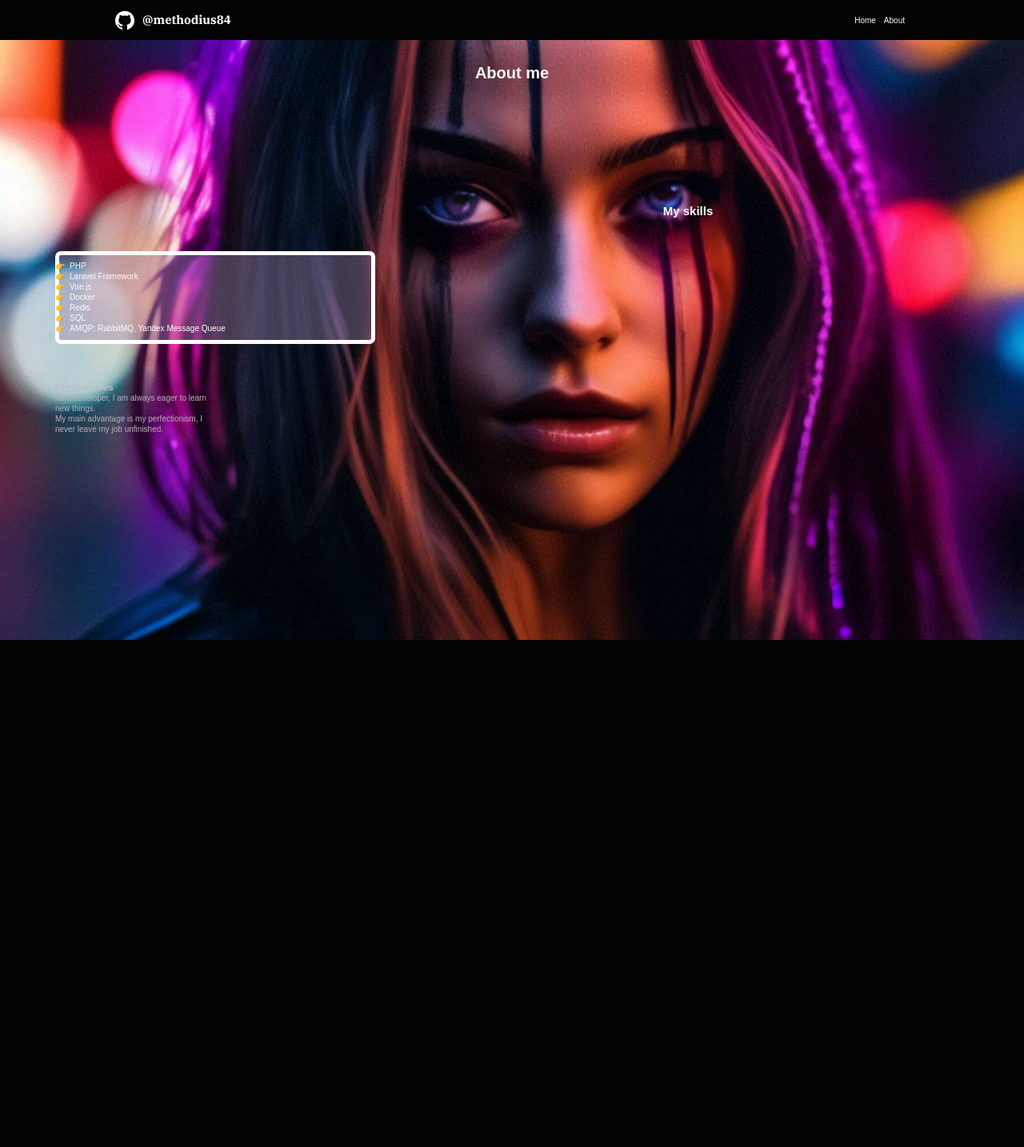
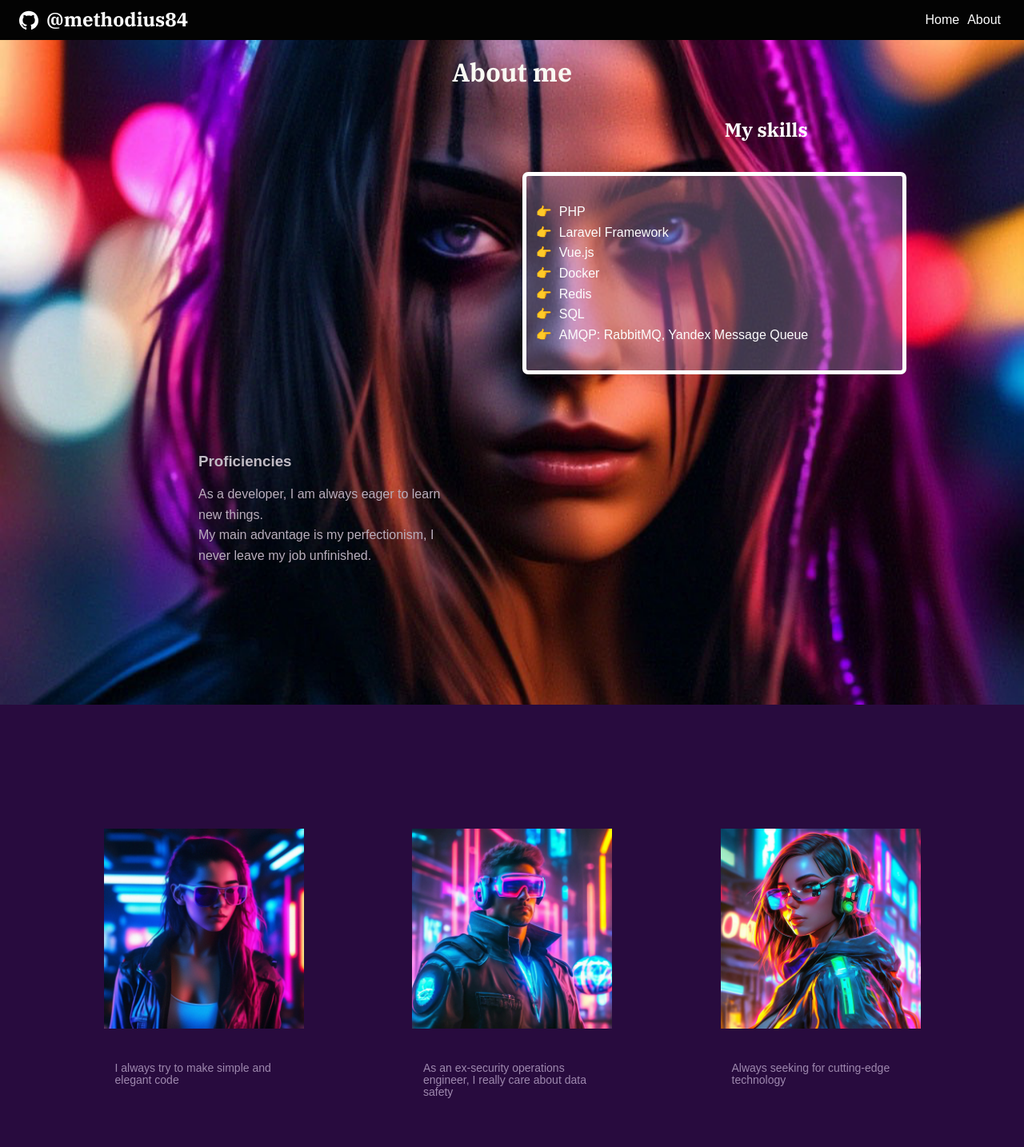
Before and after one commit to methodius84/portfolio-frontend, a Vue app: page /about in a window 1280 px wide. Shown: the top 1434 px of the page at 80% size. Before the commit the page ends 1243 px from the top, so only its background shows below. Built offline with nearby package versions, Linux system fonts and the light colour scheme; a web font is replaced by a local one.

Commit message:
about-view styles and on-scroll animation

```diff
--- a/src/assets/about-view.sass
+++ b/src/assets/about-view.sass
@@ -1,55 +1,107 @@
 @import "variables"
+@import "mixin"
 
-.about-wrapper
+.about-page-wrapper
   position: relative
-  height: 100dvh
-  background-image: url("../assets/images/girl-background.png")
-  background-repeat: no-repeat
-  background-size: cover
-  background-position: center center
   .about
-    padding: 78px 45px 0
+    @include for-size(tablet-portrait-up)
+      font-size: 1.2em
+      line-height: 1.2em
+    @include for-size(tablet-landscape-up)
+      font-size: 1.4em
+      line-height: 1.4em
+    @include for-size(desktop-up)
+      font-size: 1.6em
+      line-height: 1.6em
+    min-height: 100dvh
+    background-image: url("../assets/images/girl-background.png")
+    background-repeat: no-repeat
+    background-size: cover
+    background-position: center center
+    padding: 78px 0
     position: relative
     .about-title
       display: flex
       justify-content: center
       color: $primary-h-text-color
     .container
-      margin-top: 150px
-      overflow: visible
+      margin-top: 46px
+      display: block
       .proficiencies
-        margin-top: 46px
+        margin: 5em 1.5em
+        display: block
         color: $primary-h3-text-color
-      .proficiencies-text
-        text-align: left
-        color: $primary-paragraph-small-text2
-        width: 200px
-        display: flex
-        flex-wrap: wrap
+        @include for-size(tablet-portrait-up)
+          margin: 6em 14em
+        .proficiencies-text
+          margin-top: 15px
+          text-align: left
+          color: $primary-paragraph-small-text2
+          width: 100%
+          max-width: 20em
       .skills
         perspective: 300px
+        display: block
         .skills-title
           display: flex
           justify-content: end
-          margin-right: 28%
+          margin-left: auto
+          margin-right: 20%
+          @include for-size(phone-only)
+            margin-right: 5%
         .skill-list
-          max-width: 400px
+          max-width: 30em
           background-color: rgba($background-3, 0.4)
           margin-top: 40px
+          margin-left: auto
           margin-right: 10%
-          padding: 0.75em
+          padding: 2em
           border: 5px solid white
           border-radius: 7px
-          transition: 0.7s ease-in
+          transition: 1.5s ease-in
+          @include for-size(phone-only)
+            margin-right: 0
           .list
             list-style-type: '👉'
             li
               font-weight: 500
               padding-inline: 1ch
         .skill-list:hover
-          rotate: y -15deg
-
-
-@media (min-width: 493px)
-  .container
-    flex-direction: row
+          font-size: 1.5em
+          line-height: 1.6em
+          rotate: 1 1 0 7.5deg
+  .about__benefits
+    min-height: 60em
+    height: 100%
+    position: relative
+    display: block
+    background-color: $background-secondary
+    .section-gap
+      height: auto
+      background: #FFFFFF
+    .container
+      padding-top: 12.5em
+      height: 100%
+      display: flex
+      flex-wrap: wrap
+      justify-content: space-evenly
+      .benefit
+        flex: 0
+        max-height: 400px
+        height: 100%
+        padding: 3em
+        display: block
+        &__img
+          display: block
+          height: auto
+          max-width: 25em
+        &__text
+          display: block
+          font-size: 1.4em
+          color: $primary-paragraph-small-text3
+          margin-top: 0.5em
+          max-height: 7em
+          width: auto
+          padding: 1em
+          @include for-size(desktop-up)
+            margin-top: 2em
--- a/src/assets/adaptive-design.sass
+++ b/src/assets/adaptive-design.sass
@@ -12,62 +12,8 @@
 
 .container-wide
   position: relative
-  max-width: 1040px
+  width: 100%
   padding: 0 $gap
   margin: auto
   flex-grow: 1
   display: flex
-//@media (min-width: 347px)
-//  .container
-//    max-width: 347px
-//    font-size: 1.2em
-//    display: flex
-//    flex-direction: column
-//@media (min-width: 493px)
-//  .container
-//    max-width: 493px
-//    font-size: 1.2em
-//    display: flex
-//    flex-direction: row
-//@media (min-width: 658px)
-//  .container
-//    max-width: 658px
-//    font-size: 1.4em
-//    display: flex
-//    flex-direction: row
-//@media (min-width: 786px)
-//  .container
-//    max-width: 786px
-//    display: flex
-//    flex-direction: row
-//@media (min-width: 848px)
-//  .container
-//    max-width: 848px
-//    font-size: 1.6em
-//    display: flex
-//    flex-direction: row
-//    .skill-list
-//      padding: 1.5em
-//@media (min-width: 866px)
-//  .container
-//    display: flex
-//    flex-direction: row
-//    max-width: 866px
-//@media (min-width: 1024px)
-//  .container
-//    max-width: 1024px
-//    display: flex
-//    flex-direction: row
-//
-//@media (min-width: 1230px)
-//  .container
-//    font-size: 1.2rem
-//    max-width: 1230px
-//    display: flex
-//    flex-direction: row
-//
-//@media (min-width: 1536px)
-//  .container
-//    max-width: 1536px
-//    display: flex
-//    flex-direction: row
--- a/src/assets/home-view.sass
+++ b/src/assets/home-view.sass
@@ -1,25 +1,51 @@
 @import "variables"
+@import "mixin"
 
-.section-title
-  position: relative
-  width: 100%
-  margin-left: 80px
-  display: flex
-  flex-direction: row
-  .description
-    margin-top: 158px
-    width: 32%
-    .description-title
-      color: $primary-h-text-color
-    .description-text
-      color: $primary-paragraph-text
-    .discover-button
-      margin-top: 60px
-      width: 266px
-      height: 47px
-      font-size: 18px
-      display: flex
-    .discover-annotation
-      color: $primary-paragraph-small-text
-      height: 18px
-      font-size: 15px
+.home-wrapper
+  height: 100dvh
+  .container
+    @include for-size(tablet-portrait-up)
+      margin-left: 80px
+      font-size: 1.2em
+      line-height: 1.2em
+    @include for-size(tablet-landscape-up)
+      font-size: 1.4em
+      line-height: 1.4em
+    @include for-size(desktop-up)
+      font-size: 1.8em
+      line-height: 1.8em
+    .description
+      margin-top: 158px
+      width: 100%
+      display: block
+      @include for-size(tablet-portrait-up)
+        width: 40%
+      .description-title
+        text-align: center
+        color: $primary-h-text-color
+        @include for-size(tablet-portrait-up)
+          text-align: left
+      .description-text
+        margin-top: 4em
+        text-align: justify
+        color: $primary-paragraph-text
+        @include for-size(tablet-portrait-up)
+          text-align: left
+      .description-actions
+        display: flex
+        align-items: center
+        flex-direction: column
+        max-width: 30em
+        @include for-size(tablet-portrait-up)
+          align-items: flex-start
+        .discover-button
+          margin-top: 60px
+          width: 266px
+          height: 47px
+          font-size: 18px
+          display: flex
+          align-items: center
+        .discover-annotation
+          color: $primary-paragraph-small-text
+          height: 18px
+          font-size: 15px
--- a/src/assets/main.sass
+++ b/src/assets/main.sass
@@ -18,9 +18,18 @@ body
   margin: 0
   font-family: 'MartianMono', sans-serif
   font-size: 10px
-  line-height: 1.3
+  line-height: 1.5em
   overflow-x: hidden
 .header
+  @include for-size(tablet-portrait-up)
+  font-size: 1.2em
+  line-height: 1.2em
+  @include for-size(tablet-landscape-up)
+    font-size: 1.4em
+    line-height: 1.4em
+  @include for-size(desktop-up)
+    font-size: 1.6em
+    line-height: 1.6em
   &__top
     background-color: $background-primary
     height: $header-height
@@ -33,12 +42,12 @@ body
     display: flex
     align-items: center
     &__title
+      a
+        color: $primary-text-color
+        text-decoration: none
       width: 100%
       display: flex
-      justify-content: space-between
       align-items: center
-      @include for-size(tablet-portrait-up)
-        justify-content: start
 
       .toggle-nav
         display: inline
@@ -87,9 +96,9 @@ body
       &.opened
         display: grid
 
-  #app
-    position: relative
-  h1, h2
-    font-family: "IBM Plex Serif", serif
-  h3
-    font-weight: bold
+#app
+  position: relative
+h1, h2
+  font-family: "IBM Plex Serif", serif
+h3
+  font-weight: bold
--- a/src/assets/variables.sass
+++ b/src/assets/variables.sass
@@ -9,6 +9,7 @@ $primary-h3-text-color: #C1BCC4
 $primary-paragraph-text: #B0A2B1
 $primary-paragraph-small-text: #A698A2
 $primary-paragraph-small-text2: #B9AEBC
+$primary-paragraph-small-text3: #9E88AE
 $alternative-primary-text-color: #323037
 $alternative-secondary-text-color: #8F8C8F
 $button-primary: #3B62EB
--- /dev/null
+++ b/src/components/AboutMeComponent.vue
@@ -0,0 +1,51 @@
+<script setup lang="ts">
+
+</script>
+
+<template>
+  <div class="about">
+    <h1 class="about-title">About me</h1>
+    <div class="container">
+      <div class="skills">
+        <h2 class="skills-title" v-scroll-animation>My skills</h2>
+        <div class="skill-list">
+          <ul class="list" v-scroll-animation>
+            <li>PHP</li>
+            <li>Laravel Framework</li>
+            <li>Vue.js</li>
+            <li>Docker</li>
+            <li>Redis</li>
+            <li>SQL</li>
+            <li>AMQP: RabbitMQ, Yandex Message Queue</li>
+          </ul>
+        </div>
+      </div>
+      <div class="proficiencies">
+        <h3 class="proficiencies-title" v-scroll-animation>Proficiencies</h3>
+        <p class="proficiencies-text" v-scroll-animation>
+          As a developer, I am always eager to learn new things.<br>
+          My main advantage is my perfectionism, I never leave my job unfinished.
+        </p>
+      </div>
+    </div>
+  </div>
+</template>
+
+<style scoped lang="sass">
+.container
+  .skill-list
+    & > .before-enter
+      opacity: 0
+      transform: translateX(30em)
+      transition: all 2s ease-out
+    & > .enter
+      opacity: 1
+      transform: translateX(0)
+  .before-enter
+    opacity: 0
+    transform: translateX(10em)
+    transition: all 1.5s ease-out
+  .enter
+    opacity: 1
+    transform: translateX(0)
+</style>
--- /dev/null
+++ b/src/components/BenefitsComponent.vue
@@ -0,0 +1,37 @@
+<script setup lang="ts">
+
+</script>
+
+<template>
+  <div class="about__benefits">
+    <div class="container">
+      <div class="benefit">
+        <img class="benefit__img" src="../assets/images/girl-background-2.png" alt="Image" v-scroll-animation/>
+        <span class="benefit__text" v-scroll-animation>I always try to make simple and elegant code</span>
+      </div>
+      <div class="benefit">
+        <img class="benefit__img" src="../assets/images/image-boy1.png" alt="Image" v-scroll-animation/>
+        <span class="benefit__text" v-scroll-animation>As an ex-security operations engineer, I really care about data safety</span>
+      </div>
+      <div class="benefit">
+        <img class="benefit__img" src="../assets/images/image-girl1.png" alt="Image" v-scroll-animation/>
+        <span class="benefit__text" v-scroll-animation>Always seeking for cutting-edge technology</span>
+      </div>
+      <div class="benefit">
+        <img class="benefit__img" src="../assets/images/image-boy1.png" alt="Image" v-scroll-animation/>
+        <span class="benefit__text" v-scroll-animation>asdgdayovdasphadphsdb</span>
+      </div>
+    </div>
+  </div>
+</template>
+
+<style scoped lang="sass">
+.benefit
+  .before-enter
+    opacity: 0
+    transform: translateX(-10em)
+    transition: all 1.5s ease-out
+  .enter
+    opacity: 1
+    transform: translateX(0)
+</style>
--- a/src/components/HeaderComponent.vue
+++ b/src/components/HeaderComponent.vue
@@ -13,7 +13,7 @@ const toggleMenu = () => {
       <div class="container-wide">
         <div class="header__top__title">
           <GitHubIcon/>
-          <h2>@methodius84</h2>
+          <h2><a href="https://github.com/methodius84" target="_blank">@methodius84</a></h2>
           <button class="toggle-nav" @click="toggleMenu" aria-controls="nav" aria-expanded="false"><img src="../assets/icons/menu.svg" alt="меню"/></button>
         </div>
         <nav class="nav" id="nav">
--- a/src/main.ts
+++ b/src/main.ts
@@ -1,11 +1,13 @@
 import './assets/main.sass'
 
-import { createApp } from 'vue'
+import {createApp} from 'vue'
 import App from './App.vue'
 import router from './router'
+import ScrollAnimation from "@/directives/scrollanimation";
 
 const app = createApp(App)
 
 app.use(router)
+app.directive('scroll-animation',  ScrollAnimation)
 
 app.mount('#app')
--- a/src/views/AboutView.vue
+++ b/src/views/AboutView.vue
@@ -1,39 +1,13 @@
 <template>
-  <div class="about-wrapper">
-    <div class="about">
-      <h1 class="about-title">About me</h1>
-      <div class="container">
-        <div class="skills">
-          <h2 class="skills-title">My skills</h2>
-          <div class="skill-list">
-            <ul class="list">
-              <li>PHP</li>
-              <li>Laravel Framework</li>
-              <li>Vue.js</li>
-              <li>Docker</li>
-              <li>Redis</li>
-              <li>SQL</li>
-              <li>AMQP: RabbitMQ, Yandex Message Queue</li>
-            </ul>
-          </div>
-        </div>
-        <div class="proficiencies">
-          <h3 class="proficiencies-title">Proficiencies</h3>
-          <p class="proficiencies-text">
-            As a developer, I am always eager to learn new things.<br>
-            My main advantage is my perfectionism, I never leave my job unfinished.
-          </p>
-        </div>
-      </div>
-    </div>
-    <div style="height: 700px">
-
-    </div>
+  <div class="about-page-wrapper">
+    <AboutMeComponent/>
+    <BenefitsComponent/>
   </div>
 </template>
 
 <style scoped lang="sass">
-@import "src/assets/variables"
 </style>
 <script setup lang="ts">
+import AboutMeComponent from "@/components/AboutMeComponent.vue";
+import BenefitsComponent from "@/components/BenefitsComponent.vue";
 </script>
```
Also changed, not shown: src/directives/scrollanimation.ts (added, +15 -0 lines), src/views/HomeView.vue (+6 -4 lines).
